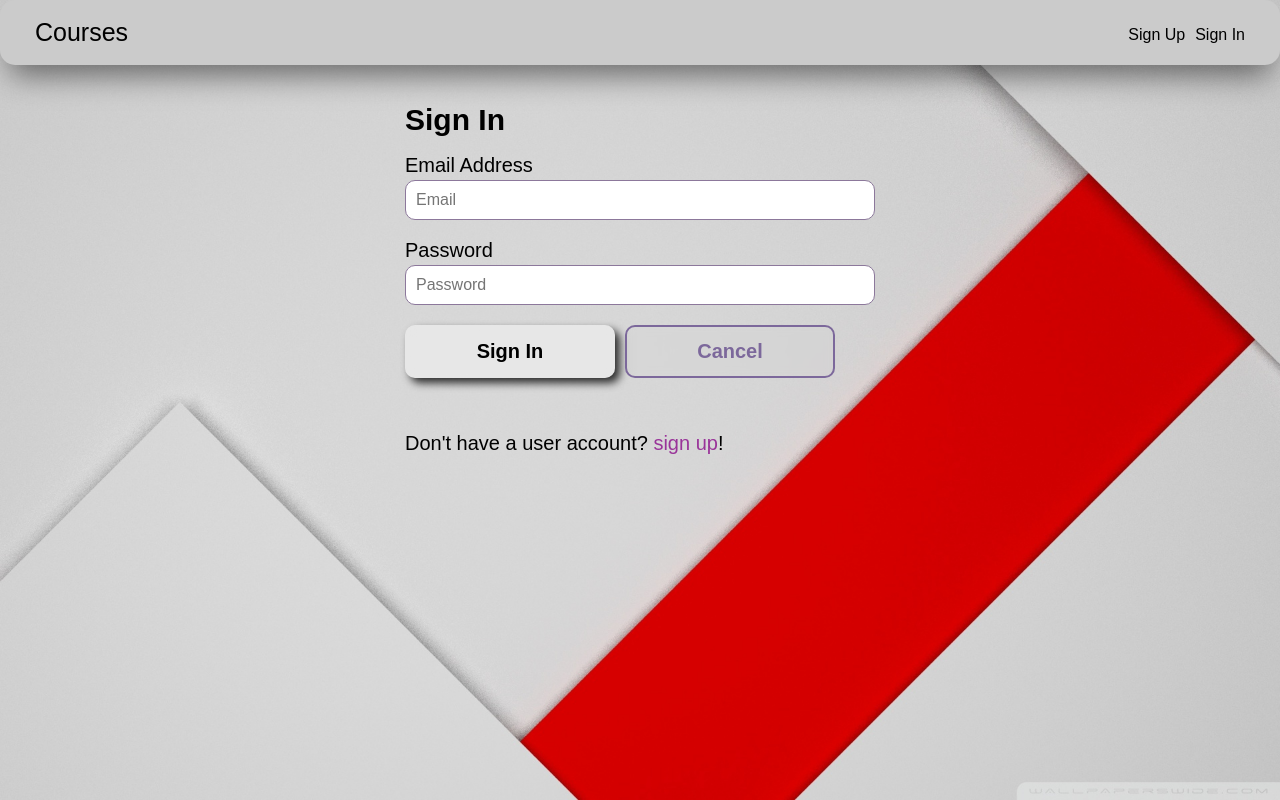
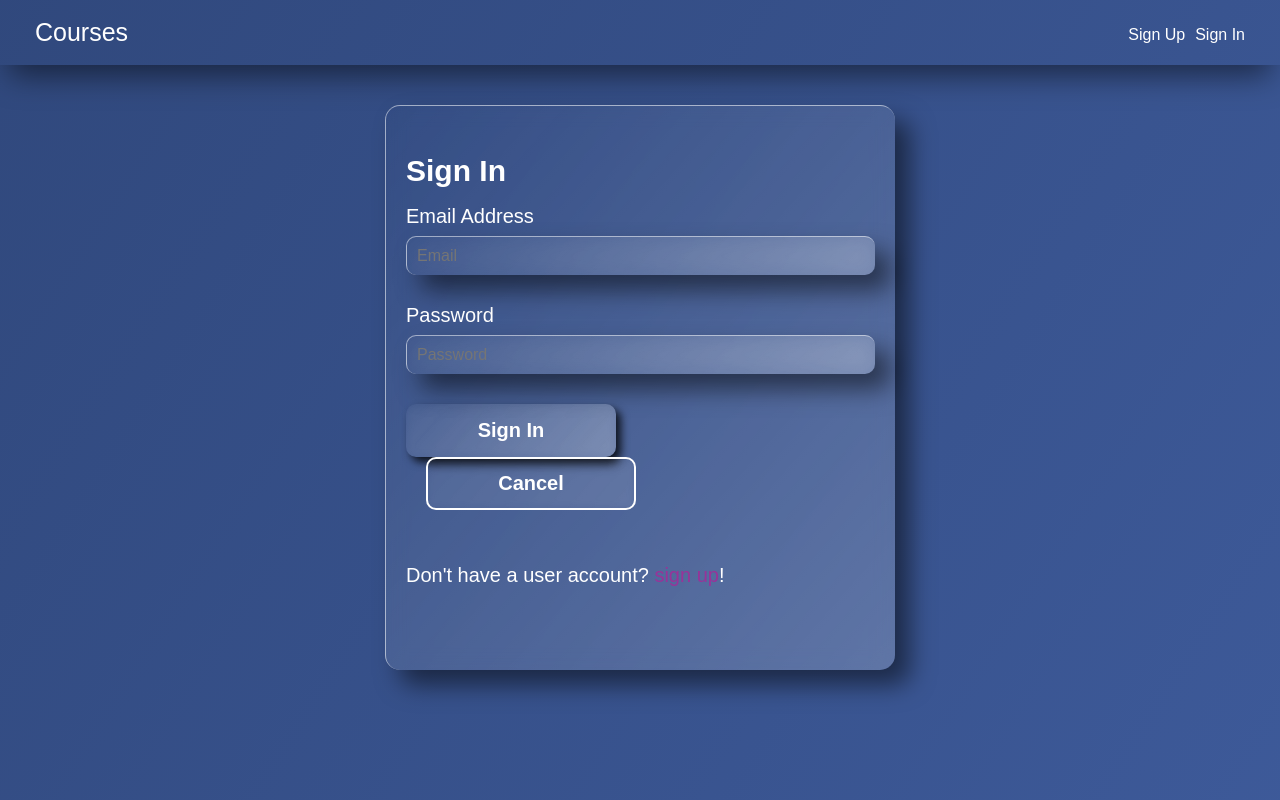
Before and after one commit to rohald89/FSJS-TD-Unit10, a React (Create React App) app in the folder client/: page /signin in a window 1280 px wide. Built offline with nearby package versions, Linux system fonts and the light colour scheme.

Commit message:
finished styling

```diff
--- a/client/src/components/Courses.js
+++ b/client/src/components/Courses.js
@@ -46,7 +46,7 @@ function Courses(props) {
 
     return (
         <main>
-            <input type="text" className="search-input" list="course-titles" onChange={filterCourses}/>
+            <input type="text" className="search-input" list="course-titles" onChange={filterCourses} placeholder='Search course ...'/>
             <datalist id="course-titles">
             {/* test to see if theres less than 5 filtered courses to generate the options
                 otherwise I found the list of names got to long */}
--- a/client/src/components/UpdateCourse.js
+++ b/client/src/components/UpdateCourse.js
@@ -66,7 +66,7 @@ function UpdateCourse(props) {
     }
 
     return (
-        <div className="wrap">
+        <div className="wrap course--update">
             <h2>Update Course</h2>
             <Form
                 cancel={() => history.push('/')}
--- a/client/src/styles/global.css
+++ b/client/src/styles/global.css
@@ -1,6 +1,7 @@
 /* global.css */
 * {
   box-sizing: border-box;
+  color: white;
 }
 html {
   font-size: 1.25em;
@@ -33,9 +34,12 @@ a {
 }
 
 .wrap.course--detail,
-.wrap.create--course {
+.wrap.create--course,
+.wrap.course--update {
   padding: 50px;
-  backdrop-filter: blur(5px);
+  color: white;
+  background: linear-gradient( 131.29deg, rgba(255, 255, 255, 0) -1.83%, rgba(255, 255, 255, 0.21) 109.95% );
+  backdrop-filter: blur(10px);
   box-shadow: 15px 15px 25px rgba(0, 0, 0, 0.5);
   border-radius: 15px;
   border-top: 1px solid rgba(255, 255, 255, 0.5);
@@ -43,11 +47,9 @@ a {
   margin-bottom: 50px;
 }
 header {
-  /* background: #57496e; */
   box-shadow: rgba(0,0,0,.5) 0px 20px 30px -10px;
-  border-radius: 15px;
-  background-color: #CBCBCB;
-  color: black;
+  background-color: transparent;
+  color: white;
   padding: 1rem 0;
   margin-bottom: 2rem;
 }
@@ -58,13 +60,13 @@ header {
 }
 .header--logo a {
   font-size: 1.25rem;
-  color: black;
+  color: white;
 }
 header li {
   font-size: 0.8rem;
 }
 header nav a {
-  color: black;
+  color: white;
   position: relative;
 }
 header nav a:hover::after {
@@ -76,7 +78,7 @@ header nav a::after {
   content: '';
   width: 0;
   opacity: 0;
-  background-color: black;
+  background-color: white;
   height: 2px;
   position: absolute;
   bottom: -5px;
@@ -93,32 +95,44 @@ header nav a::after {
   display: inline-block;
   margin-left: 0.5rem;
 }
-.search-input {
+.search-input,
+input,
+textarea  {
+  color: white;
   min-width: 250px;
   width: 33%;
-  margin: 40px auto;
-  background-color: rgba(255, 255, 255, 0);
-  backdrop-filter: blur(5px);
+  margin: 10px auto;
+  backdrop-filter: blur(10px);
+  background: linear-gradient( 131.29deg, rgba(255, 255, 255, 0) -1.83%, rgba(255, 255, 255, 0.21) 109.95% );
   box-shadow: 15px 15px 25px rgba(0, 0, 0, 0.5);
   border-radius: 5px;
   border: none;
   border-top: 1px solid rgba(255, 255, 255, 0.5);
   border-left: 1px solid rgba(255, 255, 255, 0.5);
 }
+.search-input {
+  margin-bottom: 50px;
+}
 .search-input:focus,
-.search-input:active {
+.search-input:active,
+input:focus,
+button:focus,
+.button:focus,
+textarea:focus {
   outline: none;
   border-top: 1px solid rgba(255, 255, 255, 0.5);
   border-left: 1px solid rgba(255, 255, 255, 0.5);
   border-radius: 5px;
-
-  background-color: rgba(255, 255, 255, 0.2);
-  box-shadow: 10px 10px 25px rgba(0, 0, 0, 0.6);
+  background: linear-gradient( 131.29deg, rgba(255, 255, 255, 0.21) -1.83%, rgba(255, 255, 255, 0) 109.95% );
+  box-shadow: 5px 5px 15px rgba(0, 0, 0, 0.3);
+}
+.search-input::placeholder{
+  color: rgba(255, 255, 255, 0.684);
 }
 .course--module {
-  background-color: rgba(255, 255, 255, 0);
   height: 150px;
-  backdrop-filter: blur(5px);
+  background: linear-gradient( 131.29deg, rgba(255, 255, 255, 0) -1.83%, rgba(255, 255, 255, 0.21) 109.95% );
+  backdrop-filter: blur(10px);
   box-shadow: 15px 15px 25px rgba(0, 0, 0, 0.5);
   border-radius: 15px;
   border-top: 1px solid rgba(255, 255, 255, 0.5);
@@ -126,11 +140,11 @@ header nav a::after {
   padding: 1.5rem;
   margin-bottom: 1.5rem;
   display: block;
-  transition: 0.4s all;
+  transition: 5s background;
   overflow: hidden;
 }
 .course--module:hover {
-  background-color: rgba(255, 255, 255, 0.2);
+  background: linear-gradient( 131.29deg, rgba(255, 255, 255, 0) -1.83%, rgba(255, 255, 255, 0.31) 109.95% );
   box-shadow: 10px 10px 25px rgba(0, 0, 0, 0.6);
 }
 .course--module:hover .course--label {
@@ -146,21 +160,21 @@ header nav a::after {
   transform: translateY(-30px);
 }
 .course--label {
-  color: rgb(0, 0, 46);
+  color: white;
   font-size: 0.9rem;
   font-weight: 400;
   margin-bottom: 0.25rem;
   transition: 0.2s all;
 }
 .course--title {
-  color: rgb(0, 0, 75);
+  color: white;
   font-weight: 700;
   font-size: 1.25rem;
   transition: 0.2s all;
   margin-bottom: 10px;
 }
 .course--description {
-  color: black;
+  color: white;
   font-size: 18px;
   max-width: 300px;
   line-height: 1.5;
@@ -171,7 +185,7 @@ header nav a::after {
   transition: 0.4s all;
 }
 .course--add--module {
-  color: rgb(0, 0, 46);
+  color: white;
   font-weight: 300;
   font-size: 1.25rem;
 }
@@ -179,14 +193,14 @@ header nav a::after {
   width: 20px;
   height: auto;
   margin-right: 5px;
-  fill: rgb(0, 0, 75);
+  fill: white;
 }
 .course--detail--title {
   padding-bottom: 0.25rem;
   border-bottom: 1px solid #888;
   margin: 3rem 0 0.5rem;
   font-size: 0.9rem;
-  color: #555;
+  color: rgb(223, 223, 223);
   text-transform: uppercase;
   letter-spacing: 2px;
 }
@@ -194,7 +208,7 @@ header nav a::after {
   font-size: 2rem;
   margin-bottom: 0.5rem;
   font-weight: 700;
-  color: #47395e;
+  color: #979797;
 }
 .course--detail--list {
   font-weight: 300;
@@ -202,7 +216,7 @@ header nav a::after {
   line-height: 1.5;
 }
 .actions--bar {
-  background: #e9e5f0;
+  background: rgba(255, 255, 255, 0.21);
   padding: 1rem 0;
   margin: -2rem 0 2rem;
 }
@@ -213,7 +227,7 @@ header nav a::after {
   margin-bottom: 2.5rem;
 }
 .validation--errors h3 {
-  color: #800;
+  color: #364C83;
   font-size: 1.25rem;
   margin-bottom: 0.5rem;
 }
@@ -223,6 +237,7 @@ header nav a::after {
   line-height: 1.25;
 }
 .validation--errors li {
+  color: #4862a5;
   margin-bottom: 0.5rem;
 }
 .validation--errors li:last-child {
@@ -232,7 +247,13 @@ header nav a::after {
 .form--centered {
   max-width: 510px;
   margin: 0 auto;
-  padding: 0 1rem;
+  padding: 50px 1rem;
+  background: linear-gradient( 131.29deg, rgba(255, 255, 255, 0) -1.83%, rgba(255, 255, 255, 0.21) 109.95% );
+  backdrop-filter: blur(10px);
+  box-shadow: 15px 15px 25px rgba(0, 0, 0, 0.5);
+  border-radius: 15px;
+  border-top: 1px solid rgba(255, 255, 255, 0.5);
+  border-left: 1px solid rgba(255, 255, 255, 0.5);
 }
 form {
   margin-bottom: 2.5rem;
@@ -246,11 +267,9 @@ input,
 textarea {
   display: block;
   width: 100%;
-  color: #332a40;
   border-radius: 0.5rem;
-  border: 1px solid #8c789b;
   padding: 0.5rem;
-  margin-bottom: 1rem;
+  margin-bottom: 1.5rem;
   font-family: 'Work Sans', sans-serif;
   font-size: 0.8rem;
 }
@@ -259,7 +278,7 @@ textarea {
 }
 .button {
   border: none;
-  background-color: rgba(255,255,255,.4);
+  background: linear-gradient( 131.29deg, rgba(255, 255, 255, 0) -1.83%, rgba(255, 255, 255, 0.21) 109.95% );
   margin: 10px;
   backdrop-filter: blur(5px);
   box-shadow: 5px 5px 8px rgba(0, 0, 0, 0.8);
@@ -267,7 +286,7 @@ textarea {
   border-top: 1px solid rgba(255, 255, 255, 0.5);
   border-left: 1px solid rgba(255, 255, 255, 0.5);
   cursor: pointer;
-  color: black;
+  color: white;
   font-size: 1rem;
   padding: 0.75rem 1.5rem;
   border: 0;
@@ -277,24 +296,26 @@ textarea {
   text-align: center;
   border-radius: 0.5rem;
   font-weight: bold;
-  transition: background 0.2s;
+  transition: all 0.3s;
 }
 .button:last-child {
   margin-bottom: 0;
+  margin-left: 1rem;
 }
-.button:not(.button-secondary):hover {
-  background: #63537d;
+.button:hover {
+  background: linear-gradient( 131.29deg, rgba(255, 255, 255, 0) -1.83%, rgba(255, 255, 255, 0.21) 109.95% );
+  transform: translateY(-5px);
+  box-shadow: 7px 7px 8px rgba(0, 0, 0, 0.5);
   cursor: pointer;
 }
 .button-secondary {
-  color: #7c689b;
   background: none;
-  box-shadow: 0 0 0 2px #7c689b inset;
-  transition: box-shadow 0.2s, color 0.2s;
+  box-shadow: 0 0 0 2px white inset;
+  transition: all 0.2s, color 0.2s;
 }
 .button-secondary:hover {
-  color: #63537d;
-  box-shadow: 0 0 0 2px #63537d inset;
+  box-shadow: 0 0 0 2px white inset;
+  background: linear-gradient( 131.29deg, rgba(255, 255, 255, 0) -1.83%, rgba(255, 255, 255, 0.21) 109.95% );
   cursor: pointer;
 }
 input:focus,
@@ -302,8 +323,8 @@ button:focus,
 .button:focus,
 textarea:focus {
   border: none;
-  border-radius: 0;
-  outline: 2px solid #332a40;
+  border-radius: 5px;
+  outline: none;
 }
 
 .pagination {
@@ -319,10 +340,11 @@ textarea:focus {
 
 .page-button {
   border: none;
-  background-color: rgba(255,255,255,.4);
+  background: linear-gradient( 131.29deg, rgba(255, 255, 255, 0) -1.83%, rgba(255, 255, 255, 0.31) 109.95% );
   width: 35px;
   height: 35px;
   margin: 10px;
+  color: white;
   backdrop-filter: blur(5px);
   box-shadow: 5px 5px 8px rgba(0, 0, 0, 0.8);
   border-radius: 5px;
@@ -334,8 +356,11 @@ textarea:focus {
 .page-button:active {
   outline: none;
 }
-.active-page {
+.active-page,
+button:focus,
+button:active {
   font-weight: bold;
+  background: linear-gradient( 131.29deg, rgba(255, 255, 255, 0) -1.83%, rgba(255, 255, 255, 0.21) 109.95% );
   box-shadow: 2px 2px 5px rgba(0, 0, 0, 0.5);
   transform: translateY(5px);
 }
@@ -364,12 +389,31 @@ textarea:focus {
   outline: none;
 }
 .App {
-  background: url('./../images/background.jpg');
-  background-size: cover;
-  background-repeat: no-repeat;
-  background-position: center;
+  background: linear-gradient(123deg, #182848, #4b6cb7);
+  background-size: 400% 400%;
+  -webkit-animation: GradientAnimation 27s ease infinite;
+  -moz-animation: GradientAnimation 27s ease infinite;
+  animation: GradientAnimation 27s ease infinite;
   position: relative;
   padding-bottom: 40px;
+}
+#courseAuthor{
+  color: white;
+}
+@-webkit-keyframes GradientAnimation {
+  0%{background-position:0% 50%}
+  50%{background-position:100% 50%}
+  100%{background-position:0% 50%}
+}
+@-moz-keyframes GradientAnimation {
+  0%{background-position:0% 50%}
+  50%{background-position:100% 50%}
+  100%{background-position:0% 50%}
+}
+@keyframes GradientAnimation {
+  0%{background-position:0% 50%}
+  50%{background-position:100% 50%}
+  100%{background-position:0% 50%}
 }
 
 @media screen and (min-width: 600px) {
@@ -392,9 +436,14 @@ textarea:focus {
   .main--flex {
     display: flex;
   }
+  .create--course .main--flex div:first-child,
+  .course--update .main--flex div:first-child{
+
+    overflow: visible;
+  }
   .main--flex div:first-child {
     flex-basis: 62%;
-    max-height: 500px;
+    max-height: 550px;
     overflow-y: scroll;
   }
   .main--flex div:last-child {
@@ -405,7 +454,7 @@ textarea:focus {
     margin: 1.5rem 0 0.5rem;
   }
   .button {
-    margin: 0 0.5rem 0 0;
+    margin: 0 1rem 0 0;
     display: inline-block;
   }
 }
```
